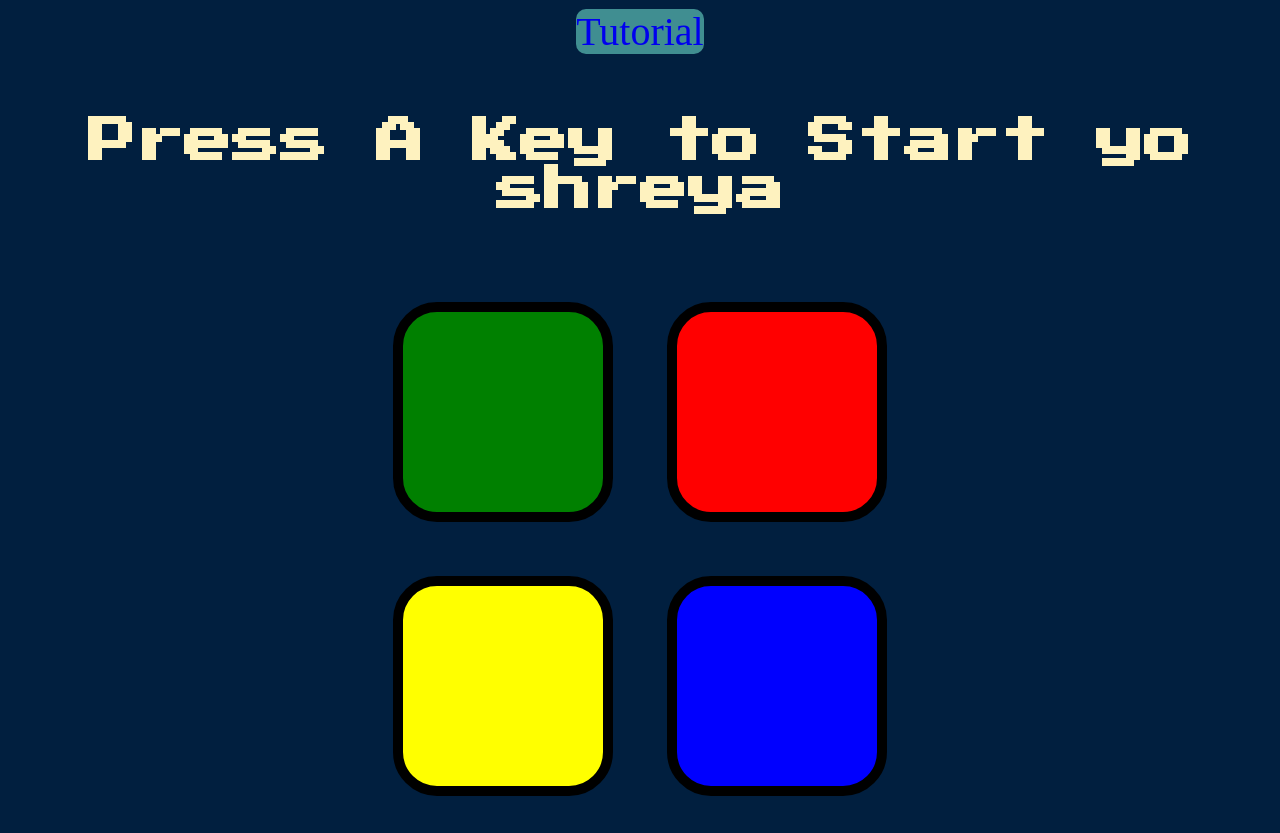
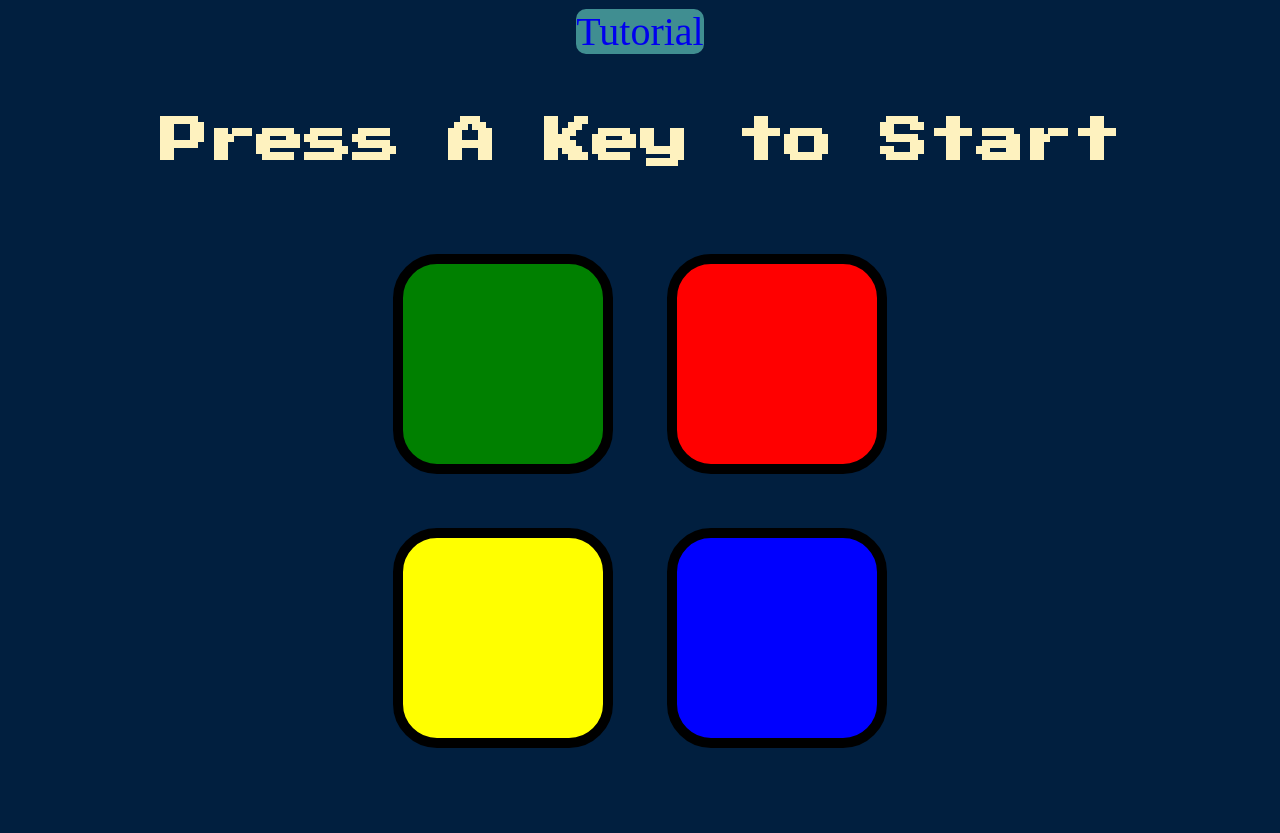
Before and after one commit to uraqta/simon-game, a plain HTML site: page index.html in a window 1280 px wide. After the commit the page ends 800 px from the top, so only its background shows below. Drawn offline with nearby package versions, Linux system fonts and the light colour scheme.

Commit message:
Update index.html

```diff
--- a/index.html
+++ b/index.html
@@ -22,7 +22,7 @@
 
 <body>
   <div class = "tute"><a href="tutorial.html "target = _blank style="text-decoration: none">Tutorial</a></div>
-  <h1 id="level-title">Press A Key to Start yo shreya</h1>
+  <h1 id="level-title">Press A Key to Start </h1>
   <div class="container">
     <div lass="row">
 
```
